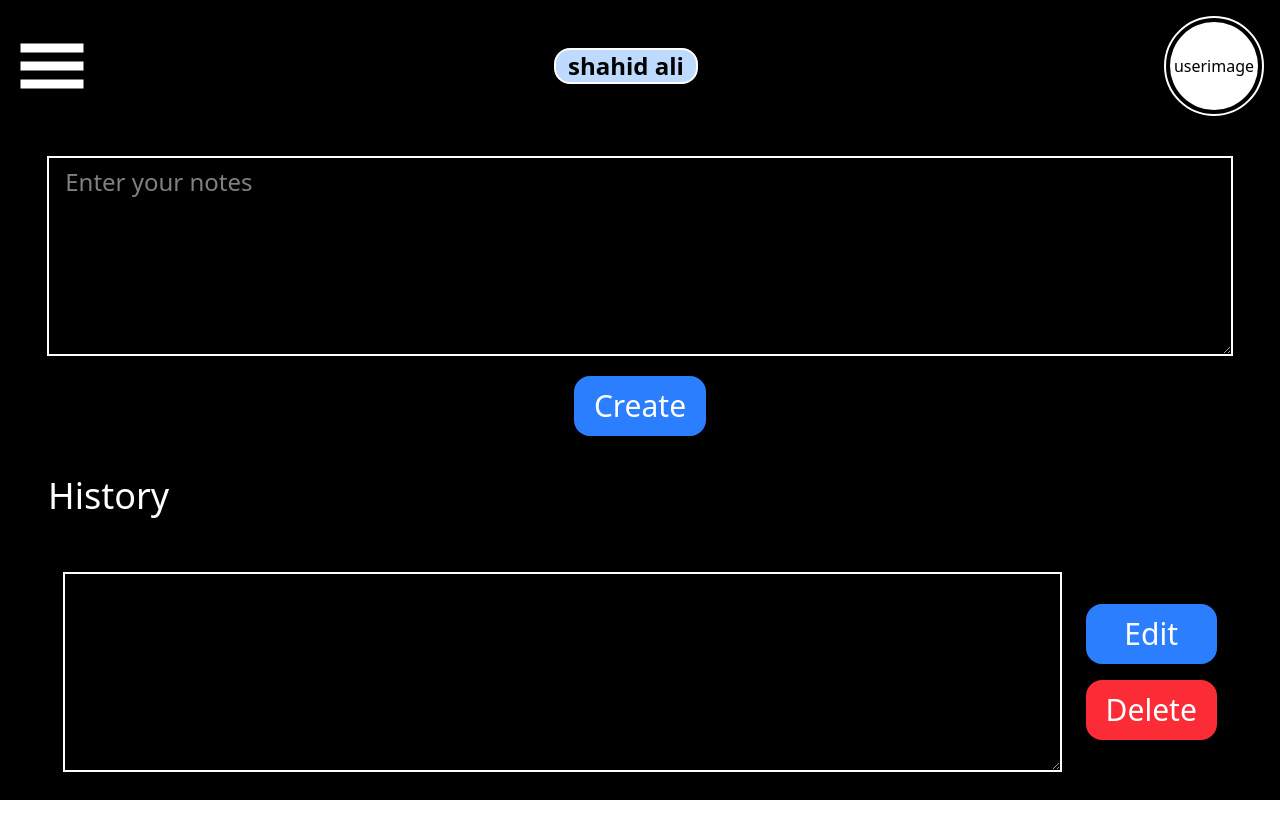
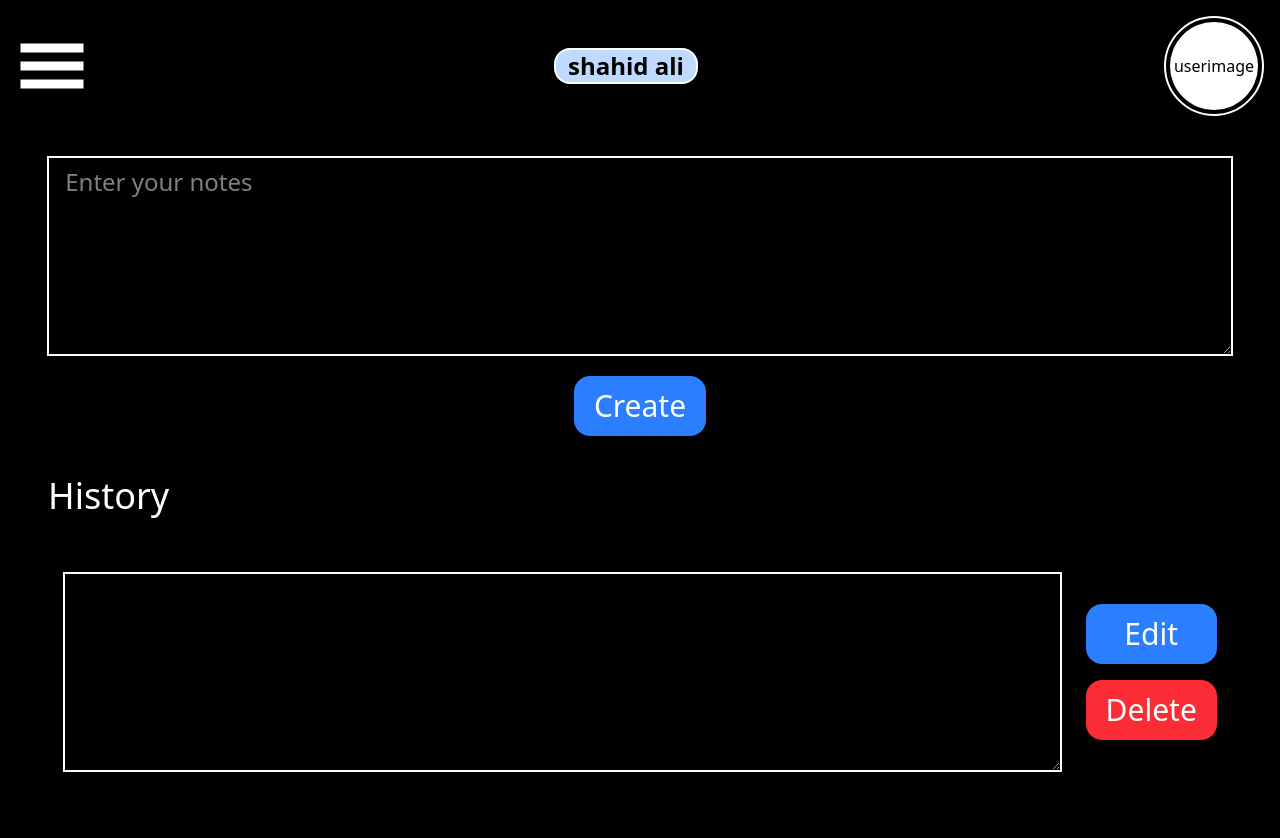
Before and after one commit to shahidsam08/To-do-Full_Stack_, a React app in the folder frontend/: page /homepage in a window 1280 px wide. Shown: the top 838 px of the page. Before the commit the page ends 800 px from the top, so only its background shows below. Built offline with nearby package versions, Linux system fonts and the light colour scheme; the HTML template or start-up script is replaced by a standard one.

Commit message:
backgroundcolor

```diff
--- a/frontend/src/pages/home/Homepage.jsx
+++ b/frontend/src/pages/home/Homepage.jsx
@@ -4,8 +4,8 @@ import { GiHamburgerMenu } from "react-icons/gi";
 function Homepage() {
   const [username, setuserName] = useState("shahid ali");
   return (
-    <div className="bg-black h-screen w-full">
-      <div className="flex flex-col p-4 gap-10">
+    <div className="bg-black scroll-smooth h-auto w-full pb-15">
+      <div className="flex flex-col p-4 gap-10 bg-black">
         <div className=" flex flex-row flex-nowrap items-center justify-between align-middle">
           <div>
             <GiHamburgerMenu className="text-7xl cursor-pointer text-white" />
```
